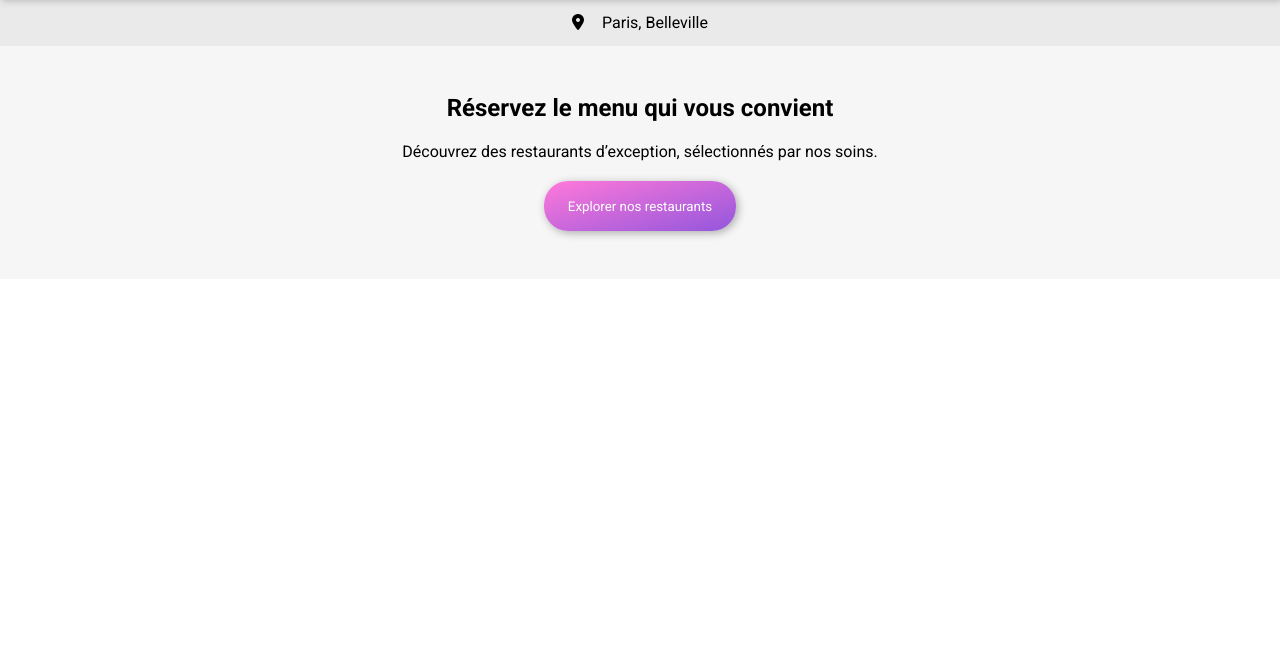
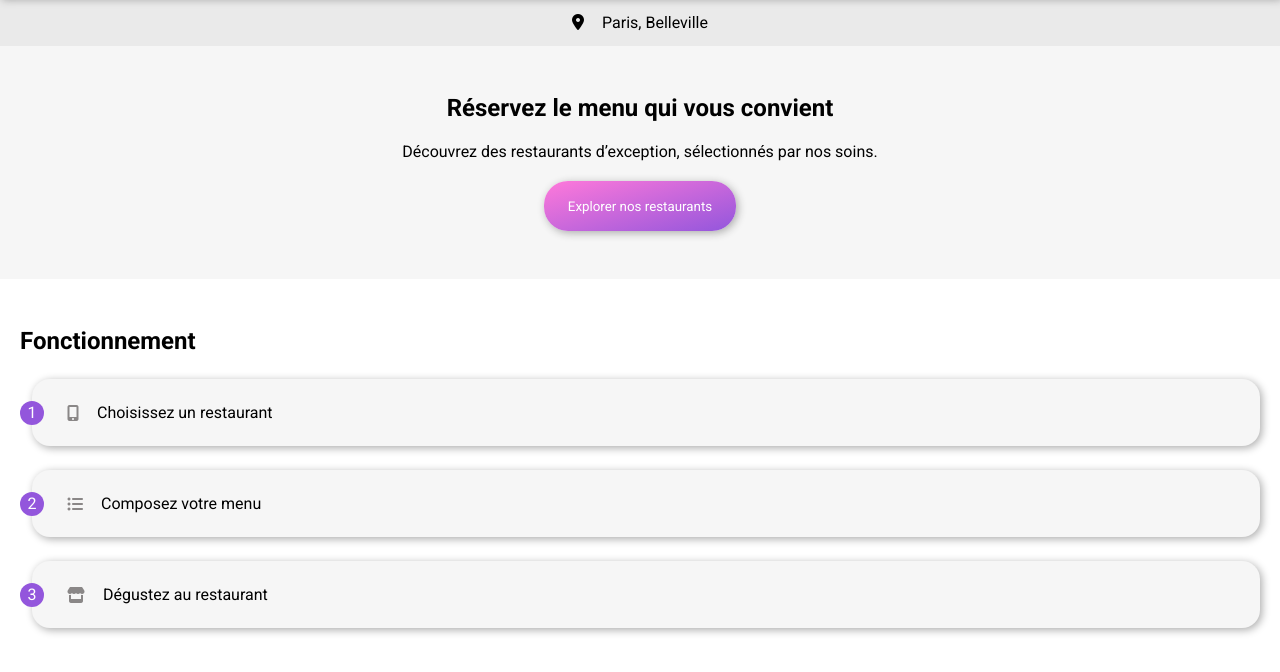
Before and after one commit to MargauxLeroy/MargauxLeroy_3_17092021, a website: page src/index.html in a window 1280 px wide. Shown: the part 70-742 px from the top of the page. Drawn offline with Linux system fonts and the light colour scheme; a web font is replaced by a local one.

Commit message:
feat: explanation section

```diff
--- a/src/index.html
+++ b/src/index.html
@@ -65,5 +65,25 @@
       <p>Découvrez des restaurants d’exception, sélectionnés par nos soins.</p>
       <button>Explorer nos restaurants</button>
     </section>
+    <section class="explanation">
+      <h1>Fonctionnement</h1>
+      <div class="explanation__cards">
+        <div>
+          <span>1</span>
+          <i class="fas fa-mobile-alt"></i>
+          <p>Choisissez un restaurant</p>
+        </div>
+        <div>
+          <span>2</span>
+          <i class="fas fa-list-ul"></i>
+          <p>Composez votre menu</p>
+        </div>
+        <div>
+          <span>3</span>
+          <i class="fas fa-store"></i>
+          <p>Dégustez au restaurant</p>
+        </div>
+      </div>
+    </section>
   </body>
 </html>
--- a/src/sass/base/_*.scss
+++ b/src/sass/base/_*.scss
@@ -10,9 +10,9 @@
 body > section {
   display: flex;
   justify-content: center;
-  align-items: center;
+  width: 100%;
 }
 
 // h1 {
-
+// font-size: map-get($titles, h1-default(font-size));
 // }
--- a/src/sass/pages/home.scss
+++ b/src/sass/pages/home.scss
@@ -2,6 +2,7 @@
 @import "../utils/margins";
 
 .localization {
+  align-items: center;
   height: map-get($margins, xl);
   background-color: $color-grey;
   column-gap: map-get($margins, xs);
@@ -9,8 +10,52 @@
 
 .introduction {
   background-color: $color-light-grey;
+  align-items: center;
   flex-direction: column;
-  padding: map-get($margins, xl) map-get($margins, l);
+  padding: map-get($margins, xl);
   text-align: center;
   row-gap: map-get($margins, s);
 }
+
+.explanation {
+  background-color: $color-white;
+  flex-direction: column;
+  padding: map-get($margins, xl) map-get($margins, s);
+  row-gap: map-get($margins, m);
+  &__cards {
+    width: 100%;
+    display: flex;
+    align-items: end;
+    flex-direction: column;
+    row-gap: map-get($margins, m);
+    > div {
+      width: calc(100% - 12px);
+      display: flex;
+      position: relative;
+      background-color: $color-light-grey;
+      border-radius: 18px;
+      box-shadow: $shadow;
+      padding: map-get($margins, m) map-get($margins, l);
+      column-gap: map-get($margins, xs);
+      > span {
+        background-color: $color-primary;
+        color: $color-white;
+        position: absolute;
+        height: map-get($margins, m);
+        width: map-get($margins, m);
+        border-radius: 99px;
+        transform: translateX(-50%) translateY(-50%);
+        top: 50%;
+        left: 0;
+        line-height: 1.5;
+        text-align: center;
+      }
+      > i {
+        color: $color-medium-grey;
+        display: flex;
+        justify-content: center;
+        align-items: center;
+      }
+    }
+  }
+}
--- a/src/sass/utils/_colors.scss
+++ b/src/sass/utils/_colors.scss
@@ -3,6 +3,7 @@ $color-secondary: #ff79da;
 $color-terciary: #99edd0;
 
 $color-dark-grey: #353535;
+$color-medium-grey: #8a8787;
 $color-grey: #eaeaea;
 $color-light-grey: #f6f6f6;
 
```
Also changed, not shown: src/.public/css/style.css, 1 other file.
